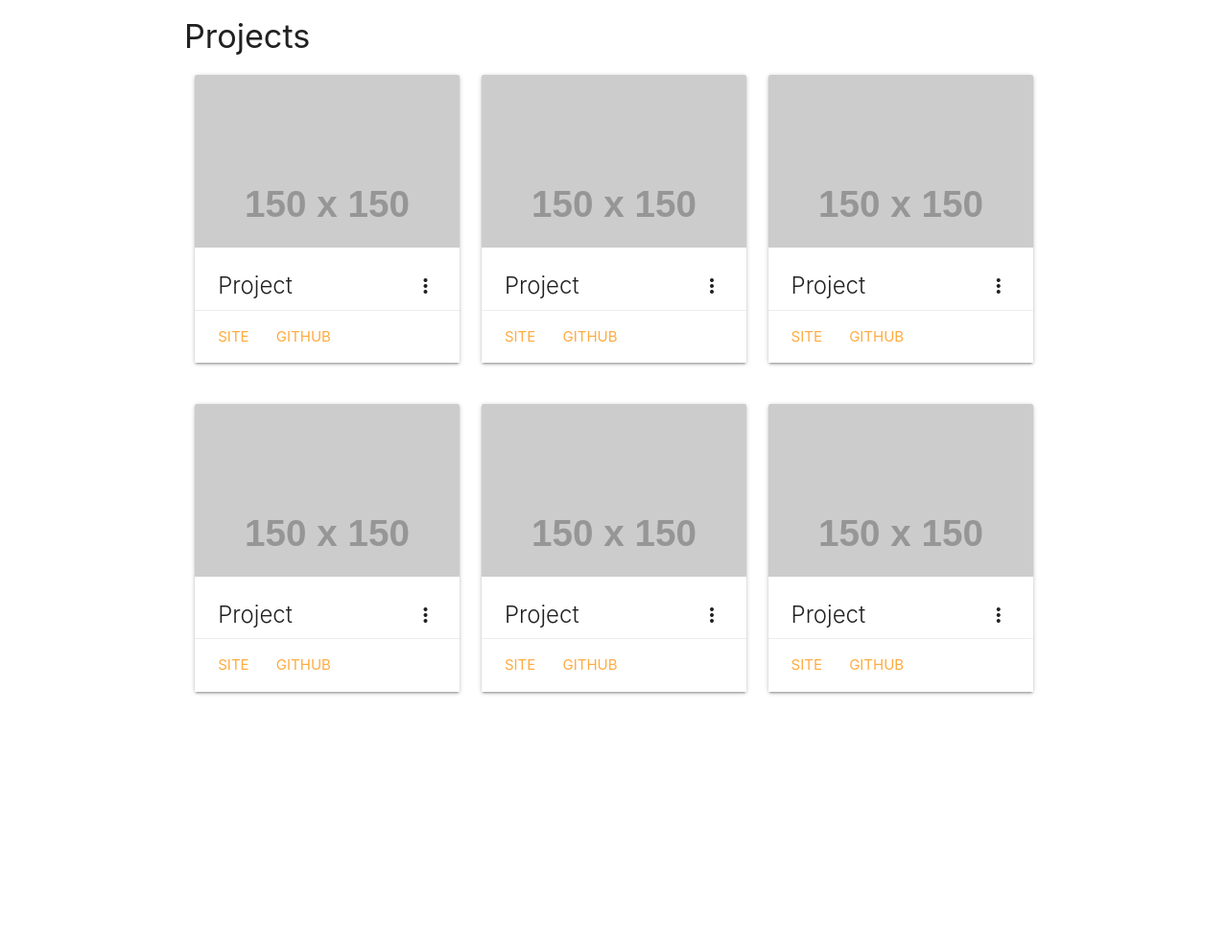
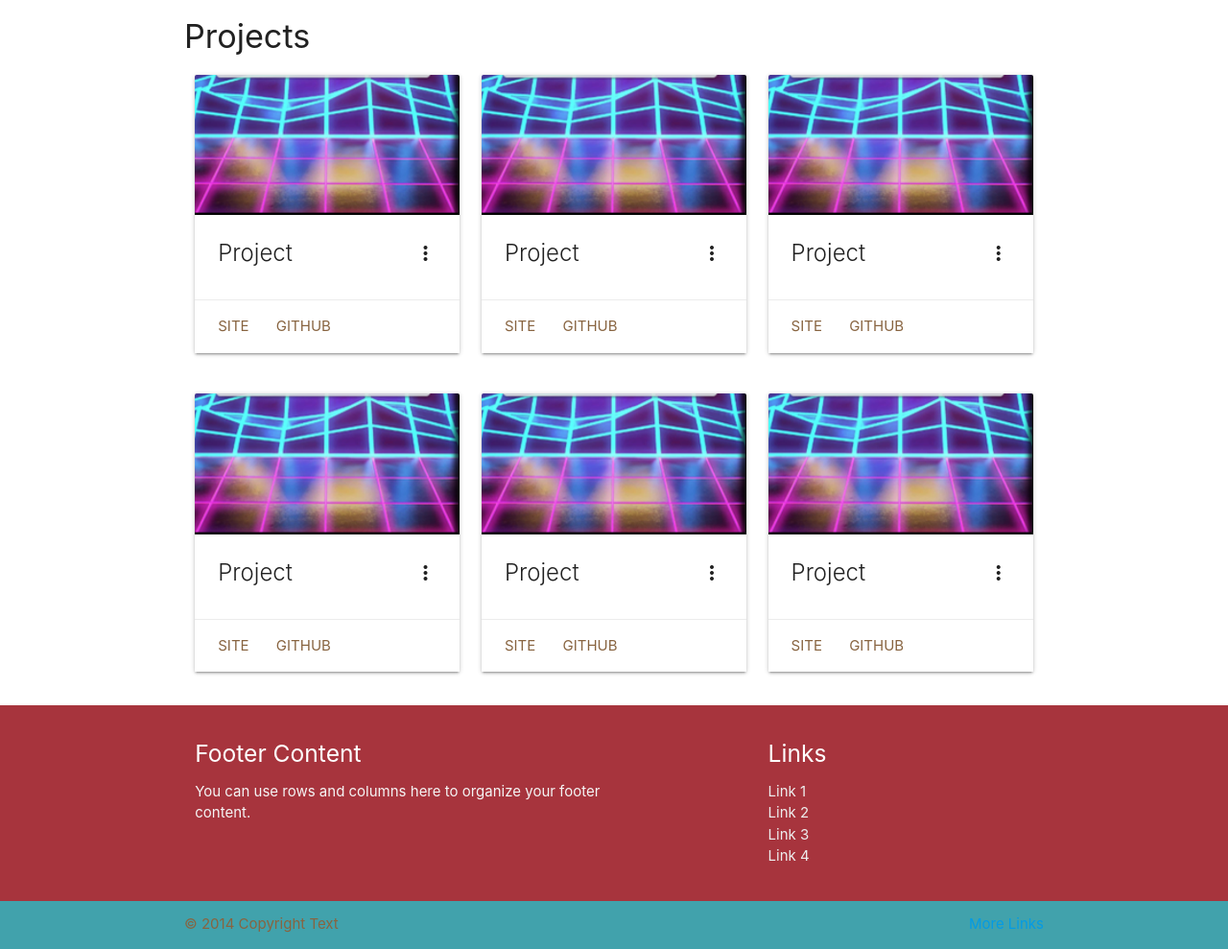
Before and after one commit to tarikac/tarikac.github.io, a plain HTML site: page index.html in a window 1280 px wide. Shown: the part 705-1694 px from the top of the page at 96% size. Before the commit the page ends 1461 px from the top, so only its background shows below. Drawn offline with nearby package versions, Linux system fonts and the light colour scheme; placeholder pictures from the web are drawn by us.

Commit message:
added a footer, adjusted cards for small screens

```diff
--- a/assets/css/main.css
+++ b/assets/css/main.css
@@ -18,3 +18,20 @@
 .hero h5{
     background-color: #A7343D;
 }
+
+.page-footer {
+    background-color: #A7343D;
+
+}
+
+.footer-copyright {
+    background-color: #41A2AC !important;
+    color: #886440 !important;
+}
+
+.project_links:link {
+    color: #886440 !important;
+}
+.project_links:hover{
+    color: #A7343D !important;
+}
--- a/index.html
+++ b/index.html
@@ -46,20 +46,19 @@
 
            <h4> Projects</h4>
            <div class="row">
-               <div class="col s12 m4">
-                   <div class="card sticky-action small">
+               <div class="col s9 m4">
+                   <div class="card sticky-action">
                        <div class="card-image">
-                           <a href="https://placeholder.com">
-                            <img src="https://via.placeholder.com/150" class="responsive-img">
-                        </a>
+
+                        <img src="assets/images/vice.png">
 
                        </div>
                        <div class="card-content">
                            <span class="card-title activator">Project <i class="material-icons right">more_vert</i></span>
                        </div>
                        <div class="card-action">
-                           <a href="#" target="_blank"> Site </a>
-                           <a href="#" target="_blank"> GitHub</a>
+                           <a href="#" target="_blank" class="project_links"> Site </a>
+                           <a href="#" target="_blank" class="project_links"> GitHub</a>
                        </div>
                      <div class="card-reveal">
                          <span class="card-title"><i class="material-icons right">close</i></span>
@@ -68,19 +67,18 @@
                 </div>
             </div>
             </div>
-               <div class="col s12 m4">
-                   <div class="card sticky-action small">
+               <div class="col s9 m4">
+                   <div class="card sticky-action">
                        <div class="card-image">
-                        <a href="https://placeholder.com">
-                            <img src="https://via.placeholder.com/150" class="responsive-img">
-                        </a>
+
+                        <img src="assets/images/vice.png">
                        </div>
                        <div class="card-content">
                            <span class="card-title activator"> Project <i class="material-icons right">more_vert</i></span>
                        </div>
                        <div class="card-action">
-                        <a href="#" target="_blank"> Site </a>
-                        <a href="#" target="_blank"> GitHub</a>
+                        <a href="#" target="_blank" class="project_links"> Site </a>
+                        <a href="#" target="_blank" class="project_links"> GitHub</a>
                        </div>
                      <div class="card-reveal">
                          <span class="card-title"><i class="material-icons right">close</i></span>
@@ -90,19 +88,18 @@
                 </div>
                    </div>
                </div>
-               <div class="col s12 m4">
-                   <div class="card sticky-action small">
+               <div class="col s9 m4">
+                   <div class="card sticky-action">
                        <div class="card-image">
-                        <a href="https://placeholder.com">
-                            <img src="https://via.placeholder.com/150" class="responsive-img">
-                        </a>
+
+                        <img src="assets/images/vice.png">
                        </div>
                        <div class="card-content">
                            <span class="card-title activator"> Project <i class="material-icons right">more_vert</i></span>
                        </div>
                        <div class="card-action">
-                        <a href="#" target="_blank"> Site </a>
-                        <a href="#" target="_blank"> GitHub</a>
+                        <a href="#" target="_blank" class="project_links"> Site </a>
+                        <a href="#" target="_blank" class="project_links"> GitHub</a>
                        </div>
                        <div class="card-reveal">
                            <span class="card-title"><i class="material-icons right"> close</i></span>
@@ -113,20 +110,18 @@
             </div>
            </div>
            <div class="row">
-            <div class="col s12 m4">
-                <div class="card sticky-action small">
+            <div class="col s9 m4">
+                <div class="card sticky-action">
                     <div class="card-image">
-                        <a href="https://placeholder.com">
-                         <img src="https://via.placeholder.com/150" class="responsive-img">
-                     </a>
 
+                     <img src="assets/images/vice.png">
                     </div>
                     <div class="card-content">
                         <span class="card-title activator">Project <i class="material-icons right">more_vert</i></span>
                     </div>
                     <div class="card-action">
-                        <a href="#" target="_blank"> Site </a>
-                        <a href="#" target="_blank"> GitHub</a>
+                        <a href="#" target="_blank" class="project_links"> Site </a>
+                        <a href="#" target="_blank" class="project_links"> GitHub</a>
                     </div>
                   <div class="card-reveal">
                       <span class="card-title"><i class="material-icons right">close</i></span>
@@ -135,19 +130,18 @@
              </div>
          </div>
          </div>
-            <div class="col s12 m4">
-                <div class="card sticky-action small">
+            <div class="col s9 m4">
+                <div class="card sticky-action">
                     <div class="card-image">
-                     <a href="https://placeholder.com">
-                         <img src="https://via.placeholder.com/150" class="responsive-img">
-                     </a>
+
+                         <img src="assets/images/vice.png">
                     </div>
                     <div class="card-content">
                         <span class="card-title activator"> Project <i class="material-icons right">more_vert</i></span>
                     </div>
                     <div class="card-action">
-                     <a href="#" target="_blank"> Site </a>
-                     <a href="#" target="_blank"> GitHub</a>
+                     <a href="#" target="_blank" class="project_links"> Site </a>
+                     <a href="#" target="_blank" class="project_links"> GitHub</a>
                     </div>
                   <div class="card-reveal">
                       <span class="card-title"><i class="material-icons right">close</i></span>
@@ -157,19 +151,19 @@
              </div>
                 </div>
             </div>
-            <div class="col s12 m4">
-                <div class="card sticky-action small">
+            <div class="col s9 m4">
+                <div class="card sticky-action">
                     <div class="card-image">
-                     <a href="https://placeholder.com">
-                         <img src="https://via.placeholder.com/150" class="responsive-img">
-                     </a>
+
+                        <img src="assets/images/vice.png">
+
                     </div>
                     <div class="card-content">
                         <span class="card-title activator"> Project <i class="material-icons right">more_vert</i></span>
                     </div>
                     <div class="card-action">
-                     <a href="#" target="_blank"> Site </a>
-                     <a href="#" target="_blank"> GitHub</a>
+                     <a href="#" target="_blank" class="project_links"> Site </a>
+                     <a href="#" target="_blank" class="project_links"> GitHub</a>
                     </div>
                     <div class="card-reveal">
                         <span class="card-title"><i class="material-icons right"> close</i></span>
@@ -181,6 +175,32 @@
         </div>
 
         </div>
+
+        <footer class="page-footer">
+            <div class="container">
+              <div class="row">
+                <div class="col l6 s12">
+                  <h5 class="white-text">Footer Content</h5>
+                  <p class="grey-text text-lighten-4">You can use rows and columns here to organize your footer content.</p>
+                </div>
+                <div class="col l4 offset-l2 s12">
+                  <h5 class="white-text">Links</h5>
+                  <ul>
+                    <li><a class="grey-text text-lighten-3" href="#!">Link 1</a></li>
+                    <li><a class="grey-text text-lighten-3" href="#!">Link 2</a></li>
+                    <li><a class="grey-text text-lighten-3" href="#!">Link 3</a></li>
+                    <li><a class="grey-text text-lighten-3" href="#!">Link 4</a></li>
+                  </ul>
+                </div>
+              </div>
+            </div>
+            <div class="footer-copyright">
+              <div class="container">
+              © 2014 Copyright Text
+              <a class="right" href="#!">More Links</a>
+              </div>
+            </div>
+          </footer>
       <!--JavaScript at end of body for optimized loading-->
       <script src="https://cdnjs.cloudflare.com/ajax/libs/materialize/1.0.0/js/materialize.min.js"></script>
     </body>
```
Also changed, not shown: assets/images/news.png (added), assets/images/vice.png (added).
